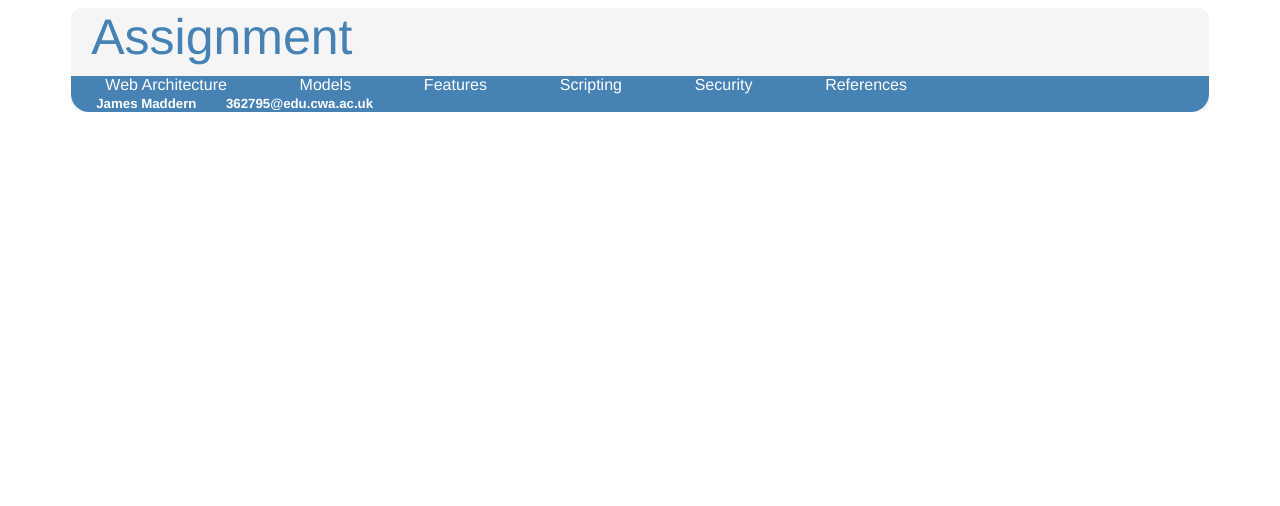
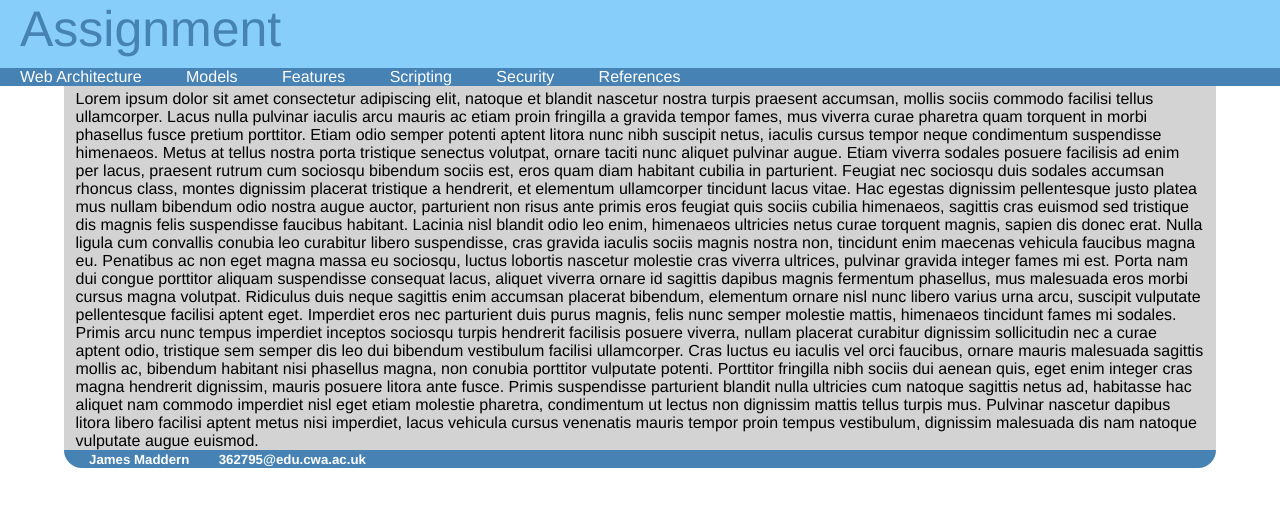
Before and after one commit to jamesmaddern/Web-Dev, a plain HTML site: page Assignment/index.html in a window 1280 px wide. Drawn offline with Linux system fonts and the light colour scheme.

Commit message:
done a bit more

```diff
--- a/Assignment/index.html
+++ b/Assignment/index.html
@@ -4,11 +4,10 @@
         <link rel="stylesheet" href="styles.css">
     </head>
     <body>
-        <div id = wrap>
-            <header>
-                <a href = "index.html">Assignment</a>
-            </header>
-            <div id="largeviewport">
+        <header>
+            <a href = "index.html">Assignment</a>
+
+            <nav>
                 <a href = "#">Web Architecture</a>
 
                 <a href = "#">Models</a>
@@ -20,28 +19,22 @@
                 <a href = "#">Security</a>
                 <a href = "#">References</a>
 
-            </div>
+            <nav>
+        </header>
+        <div id = wrap>
 
-            <div class="dropdown">
-                <span>Mouse over me</span>
-                <div class="dropdown-content">
-                <ul>
-                    <a href = "#">Web Architecture</a>
+            <article>
+                <p>
+                    Lorem ipsum dolor sit amet consectetur adipiscing elit, natoque et blandit nascetur nostra turpis praesent accumsan, mollis sociis commodo facilisi tellus ullamcorper. Lacus nulla pulvinar iaculis arcu mauris ac etiam proin fringilla a gravida tempor fames, mus viverra curae pharetra quam torquent in morbi phasellus fusce pretium porttitor. Etiam odio semper potenti aptent litora nunc nibh suscipit netus, iaculis cursus tempor neque condimentum suspendisse himenaeos. Metus at tellus nostra porta tristique senectus volutpat, ornare taciti nunc aliquet pulvinar augue.
 
-                    <a href = "#">Models</a>
+                    Etiam viverra sodales posuere facilisis ad enim per lacus, praesent rutrum cum sociosqu bibendum sociis est, eros quam diam habitant cubilia in parturient. Feugiat nec sociosqu duis sodales accumsan rhoncus class, montes dignissim placerat tristique a hendrerit, et elementum ullamcorper tincidunt lacus vitae. Hac egestas dignissim pellentesque justo platea mus nullam bibendum odio nostra augue auctor, parturient non risus ante primis eros feugiat quis sociis cubilia himenaeos, sagittis cras euismod sed tristique dis magnis felis suspendisse faucibus habitant.
 
+                    Lacinia nisl blandit odio leo enim, himenaeos ultricies netus curae torquent magnis, sapien dis donec erat. Nulla ligula cum convallis conubia leo curabitur libero suspendisse, cras gravida iaculis sociis magnis nostra non, tincidunt enim maecenas vehicula faucibus magna eu. Penatibus ac non eget magna massa eu sociosqu, luctus lobortis nascetur molestie cras viverra ultrices, pulvinar gravida integer fames mi est. Porta nam dui congue porttitor aliquam suspendisse consequat lacus, aliquet viverra ornare id sagittis dapibus magnis fermentum phasellus, mus malesuada eros morbi cursus magna volutpat.
 
-                    <a href = "#">Features</a>
+                    Ridiculus duis neque sagittis enim accumsan placerat bibendum, elementum ornare nisl nunc libero varius urna arcu, suscipit vulputate pellentesque facilisi aptent eget. Imperdiet eros nec parturient duis purus magnis, felis nunc semper molestie mattis, himenaeos tincidunt fames mi sodales. Primis arcu nunc tempus imperdiet inceptos sociosqu turpis hendrerit facilisis posuere viverra, nullam placerat curabitur dignissim sollicitudin nec a curae aptent odio, tristique sem semper dis leo dui bibendum vestibulum facilisi ullamcorper.
 
-                    <a href = "#">Scripting</a>
-                    <a href = "#">Security</a>
-                    <a href = "#">References</a>
-
-                </ul>
-                </div>
-              </div>
-            <article>
-
+                    Cras luctus eu iaculis vel orci faucibus, ornare mauris malesuada sagittis mollis ac, bibendum habitant nisi phasellus magna, non conubia porttitor vulputate potenti. Porttitor fringilla nibh sociis dui aenean quis, eget enim integer cras magna hendrerit dignissim, mauris posuere litora ante fusce. Primis suspendisse parturient blandit nulla ultricies cum natoque sagittis netus ad, habitasse hac aliquet nam commodo imperdiet nisl eget etiam molestie pharetra, condimentum ut lectus non dignissim mattis tellus turpis mus. Pulvinar nascetur dapibus litora libero facilisi aptent metus nisi imperdiet, lacus vehicula cursus venenatis mauris tempor proin tempus vestibulum, dignissim malesuada dis nam natoque vulputate augue euismod.
+                </p>
             </article>
             <footer>
                 <h5>James Maddern</h5>
--- a/Assignment/styles.css
+++ b/Assignment/styles.css
@@ -3,26 +3,33 @@
 }*/
 body{
     background-color: white;
+    margin:0;
     font-family: 'Franklin Gothic Medium', 'Arial Narrow', Arial, sans-serif;
 }
 #wrap{
-    border-radius: 10px;
+
+    border-radius: 20px;
     width:90%;
-    background-color: whitesmoke;
+    background-color: lightgrey;
     margin:0 auto;
+    margin-top: 50px;
+    padding-top: 40px;
 }
-#largeviewport{
+nav{
     margin-top:10px;
     background-color: steelblue;
-}
-#largeviewport > a{
-    color:white;
-    padding:3%;
-    padding-top:10px;
-    padding-bottom:10px;
 
 }
+nav > a{
+    color:white;
+    padding:20px;
+    padding-top:10px;
+    padding-bottom:0px;
 
+}
+p{
+    margin:0;
+}
 
 a{
     text-decoration: none;
@@ -39,11 +46,21 @@ article>img{
     width:30%;
     margin-top:10px;
 }
+header{
+    background-color: lightskyblue;
+    position: fixed;
+    top: 0;
+    width: 100%;
+    clear: both;
+    height: 85px;
+}
 header>a{
     font-size: 50px;
     margin:20px;
+    margin-top:0;
     font-family: 'Franklin Gothic Medium', 'Arial Narrow', Arial, sans-serif;
     color:steelblue;
+
 }
 footer{
 
@@ -59,41 +76,3 @@ h5{
     margin-bottom: 0px;
     margin-left: 25px;
 }
-.dropdown{
-    display:none;
-}
-
-@media screen and (max-width:960px){
-    #largeviewport{
-        display: none;
-
-    }
-    ul{
-        list-style-type: none;
-    }
-    .dropdown {
-        width:100%;
-        background-color:steelblue;
-
-        color:white;
-        position: relative;
-        display: inline-block;
-
-      }
-
-      .dropdown-content {
-        display: none;
-        position: absolute;
-        background-color: #f9f9f9;
-        max-width: 100px;
-
-        padding: 0px;
-        z-index: 1;
-      }
-
-      .dropdown:hover .dropdown-content {
-        display: block;
-      }
-
-
-}
```
